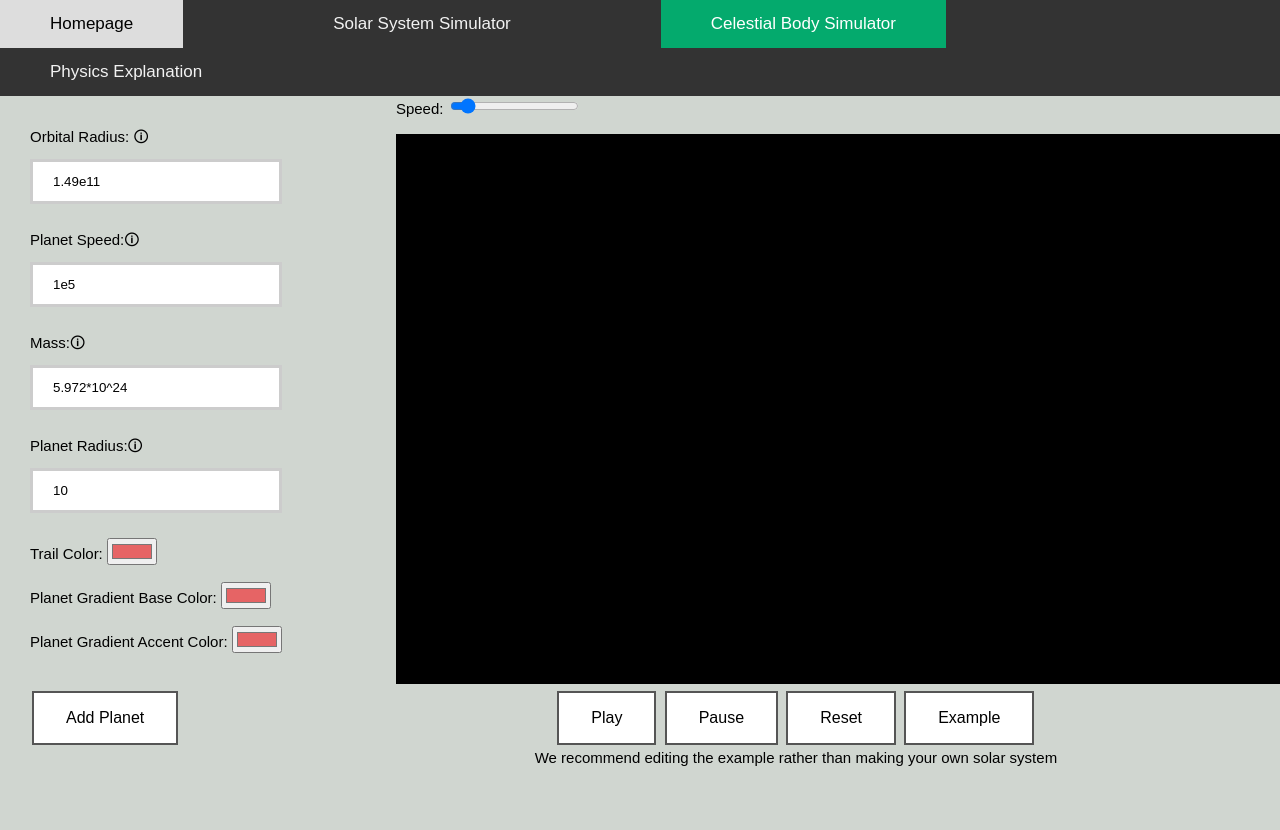
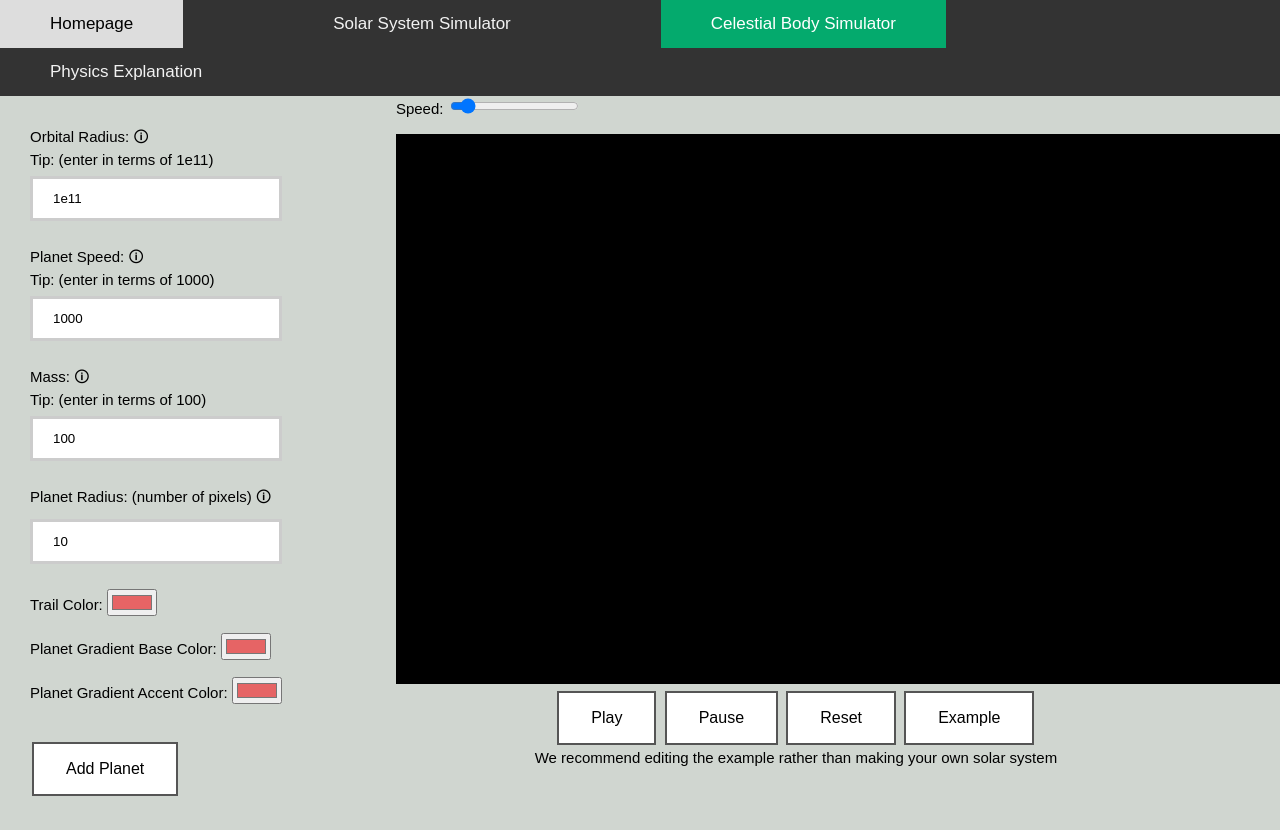
Before and after one commit to SukritDesai/planet-simulation, a plain HTML site: page index.html in a window 1280 px wide. Before the commit the page ends 800 px from the top, so only its background shows below. Drawn offline with Linux system fonts and the light colour scheme.

Commit message:
added tips

```diff
--- a/index.html
+++ b/index.html
@@ -97,13 +97,16 @@
 <div class="flex-container" style="display: flex">
     <div style="padding: 30px">
         <form>
-            <label for="orbRadius">Orbital Radius:</label> <span title="Radius away from the center of the screen">🛈</span><br>
-            <input type="text" id="orbRadius" name="orbRadius" value="1.49e11"><br><br>
-            <label for="planetSpeed">Planet Speed:</label><span title="Speed the planet is moving">🛈</span><br>
-            <input type="text" id="planetSpeed" name="planetSpeed" value="1e5"><br><br>
-            <label for="mass">Mass:</label><span title="Mass of the planet">🛈</span><br>
-            <input type="text" id="mass" name="mass" value = "5.972*10^24"><br><br>
-            <label for="radius">Planet Radius:</label><span title="Radius of the planet">🛈</span><br>
+            <label for="orbRadius">Orbital Radius: </label> <span title="Radius away from the center of the screen"> 🛈</span><br>
+            Tip: (enter in terms of 1e11)<br>
+            <input type="text" id="orbRadius" name="orbRadius" value="1e11"><br><br>
+            <label for="planetSpeed">Planet Speed:</label><span title="Speed the planet is moving"> 🛈</span><br>
+            Tip: (enter in terms of 1000)<br>
+            <input type="text" id="planetSpeed" name="planetSpeed" value="1000"><br><br>
+            <label for="mass">Mass:</label><span title="Mass of the planet"> 🛈</span><br>
+            Tip: (enter in terms of 100)<br>
+            <input type="text" id="mass" name="mass" value = "100"><br><br>
+            <label for="radius">Planet Radius: (number of pixels)</label><span title="Radius of the planet"> 🛈</span><br>
             <input type="text" id="radius" name="radius" value = "10"><br><br>
             <label for="trailColor">Trail Color:</label>
             <input type="color" id="trailColor" name="trailColor" value="#e66465"><br><br>
@@ -291,7 +294,7 @@
         planet[nPlanets].x = planet[nPlanets].orbitalRadius-100;
         planet[nPlanets].y = 0;
         planet[nPlanets].vx = 0;
-        planet[nPlanets].vy = planet[nPlanets].speed;
+        planet[nPlanets].vy = planet[nPlanets].speed*100;
         planet[nPlanets].trailColor = document.getElementById('trailColor').value;
         planet[nPlanets].gradient0 = document.getElementById('planetGradient2').value;
         planet[nPlanets].gradient1 = document.getElementById('planetGradient1').value;
@@ -309,8 +312,9 @@
 
     // Move the planet by a single time step and schedule next move:
     function runMotion() {
+
         let speedSlider = document.getElementById("speedSlider");
-        let dt = speedSlider.value*2000;
+        let dt = speedSlider.value*300;
         // time step in seconds
         let r;
         let accel;
@@ -325,6 +329,8 @@
 
         for (let i = 0; i <= nPlanets; i++) {
             for (let h = 0; h <= nPlanets; h++){
+                console.log([i])
+                console.log(planet[i].vy)
                 r = dist(planet[i].x, planet[i].y, planet[h].x, planet[h].y);
                 accel = newtonG * ((planet[h].mass*planet[i].mass) / (r * r));
 
```
